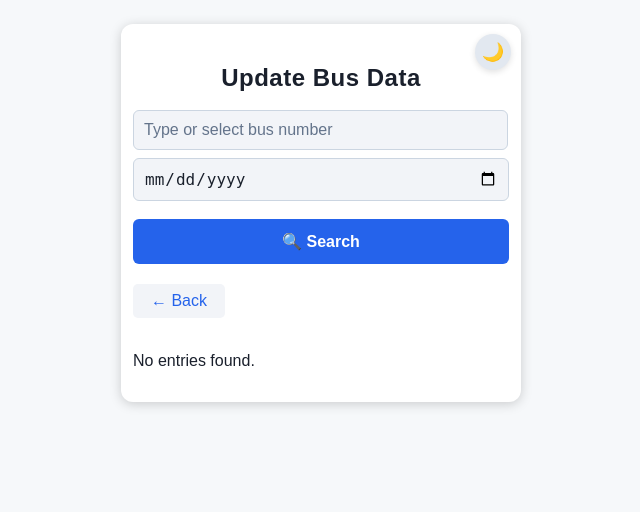
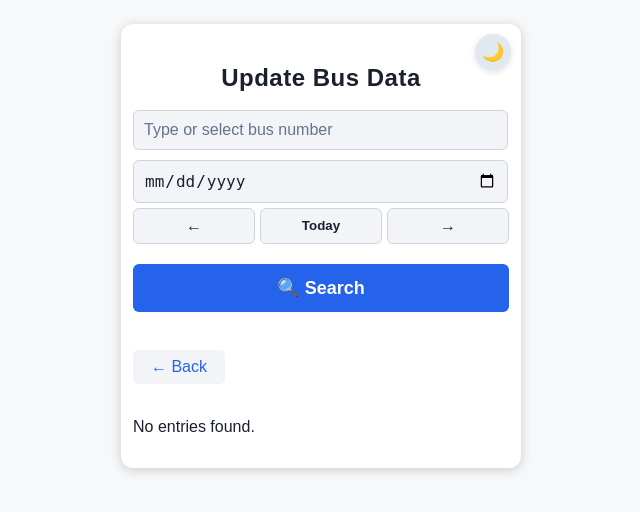
Before and after one commit to AADi2oo6/DTC_OdoKelomterNND, a Django app: template BusEntry/templates/update_list.html in a window 1280 px wide. Shown: the top 512 px of the page, without its empty margins (319-959 px from the left). Run offline with Django 5.2, Linux system fonts and the light colour scheme; the template is opened without the code that fills it, so the values that code supplies are empty.

Commit message:
in_time feald is addded and date preservation done

```diff
--- a/BusEntry/BusEntry/urls.py
+++ b/BusEntry/BusEntry/urls.py
@@ -27,7 +27,8 @@ urlpatterns = [
     path('login/', views.login_user, name='login_user'),
     path('register/', views.register_user, name='register_user'),
     path('EntryForm/',views.Entry,name = "entry"),
-    path('update-list/', views.update_list, name='update_list'),
+    path('update_list/', views.update_list, name='update_list'),
+    path('update_list/<str:date>/', views.update_list, name='update_list'),
     path('edit-entry/<int:entry_id>/', views.edit_entry, name='edit_entry'),
 
 ]
--- a/BusEntry/EntryData/admin.py
+++ b/BusEntry/EntryData/admin.py
@@ -10,6 +10,6 @@ class CustomUserAdmin(admin.ModelAdmin):
 
 @admin.register(Bus_Data)
 class BusDataAdmin(ExportMixin, admin.ModelAdmin):  # ✅ add ExportMixin
-    list_display = ("id",'date', 'shift', 'bus_no', 'out_kms', 'in_kms', 'diff', 'soc', 'soc_in', 'time_of_submission','user_name')
+    list_display = ("id",'date', 'shift', 'bus_no', 'out_kms', 'in_kms', 'diff', 'soc', 'soc_in', 'time_of_submission',"IN_Time",'user_name')
     search_fields = ('bus_no', 'shift',"user_name")
     list_filter = ('date', 'shift', 'bus_no',"user_name")
--- a/BusEntry/EntryData/models.py
+++ b/BusEntry/EntryData/models.py
@@ -20,6 +20,7 @@ class Bus_Data(models.Model):
     soc = models.CharField(max_length=20, null=True, blank=True)
     soc_in = models.CharField(max_length=20, null=True, blank=True, default="Not Provided")
     time_of_submission = models.TimeField()
+    IN_Time = models.TimeField(default="00:00:00")
     user_name= models.CharField(max_length=50 ,default="Admin")
 
     def __str__(self):
--- a/BusEntry/templates/update_list.html
+++ b/BusEntry/templates/update_list.html
@@ -225,7 +225,7 @@ html, body {
     <h2>Update Bus Data</h2>
 
     <!-- Search Form -->
-    <form method="GET" class="search-box" autocomplete="off">
+    <form method="GET" class="search-box" autocomplete="off" id="searchForm" style="display:flex; gap:10px; flex-wrap: wrap;">
       <div style="flex:1; min-width:120px; position:relative;">
         <input
           type="text"
@@ -243,12 +243,21 @@ html, body {
           {% endfor %}
         </ul>
       </div>
-      <input type="date" name="date" value="{{ selected_date }}" style="flex:1">
-      <button type="submit" style="flex:0.3">🔍 Search</button>
+
+      <div style="flex:1; min-width:180px; display:flex; flex-direction: column;">
+        <input type="date" name="date" id="dateInput" value="{{ selected_date }}" style="width:94%; padding:10px; border:1px solid var(--input-border); border-radius:6px; font-size:16px; color:var(--text-main); background:var(--input-bg); outline:none;">
+        <div style="display:flex; gap:5px; margin-top:5px;">
+          <a href="{% url 'update_list' prev_date %}{% if selected_bus %}?bus_no={{ selected_bus }}{% endif %}" class="date-btn" title="Previous Day">←</a>
+          <button type="button" id="resetDate" class="date-btn" title="Today">Today</button>
+          <a href="{% url 'update_list' next_date %}{% if selected_bus %}?bus_no={{ selected_bus }}{% endif %}" class="date-btn" title="Next Day">→</a>
+        </div>
+      </div>
+
+      <button type="submit" style="flex:0.3; min-width:80px; font-size:18px; cursor:pointer;">🔍 Search</button>
     </form>
 
-    <a href="{% url 'entry' %}" style="display:inline-block;margin-bottom:18px;background:var(--input-bg);color:var(--primary);padding:8px 18px;border-radius:5px;text-decoration:none;font-weight:500;transition:background 0.2s;">
-        ← Back
+    <a href="{% url 'entry' %}?date={{ selected_date }}" style="display:inline-block; margin:18px 0; background:var(--input-bg); color:var(--primary); padding:8px 18px; border-radius:5px; text-decoration:none; font-weight:500; transition:background 0.2s;">
+      ← Back
     </a>
 
     <!-- Entries as Cards -->
@@ -283,6 +292,31 @@ html, body {
     <p>No entries found.</p>
     {% endfor %}
   </div>
+
+  <style>
+    .date-btn {
+      flex: 1;
+      padding: 8px 0;
+      text-align: center;
+      background: var(--input-bg);
+      border: 1px solid var(--input-border);
+      border-radius: 6px;
+      cursor: pointer;
+      text-decoration: none;
+      color: var(--text-main);
+      font-weight: 600;
+      user-select: none;
+      transition: background 0.2s, color 0.2s;
+    }
+    .date-btn:hover {
+      background: var(--primary);
+      color: #fff;
+    }
+    form.search-box > div {
+      display: flex;
+      flex-direction: column;
+    }
+  </style>
 
   <!-- Theme toggle and dropdown filter JS -->
   <script>
@@ -344,7 +378,23 @@ html, body {
         themeToggleBtn.title = 'Switch to light theme';
       }
     });
+
+    // Reset date button functionality
+    document.getElementById('resetDate').addEventListener('click', function() {
+      const today = new Date();
+      const yyyy = today.getFullYear();
+      const mm = String(today.getMonth() + 1).padStart(2, '0');
+      const dd = String(today.getDate()).padStart(2, '0');
+      const todayStr = `${yyyy}-${mm}-${dd}`;
+
+      // Preserve bus_no param if selected
+      const urlParams = new URLSearchParams(window.location.search);
+      const busNo = urlParams.get('bus_no');
+      let url = `/update_list/${todayStr}/`;
+      if (busNo) {
+        url += `?bus_no=${encodeURIComponent(busNo)}`;
+      }
+      window.location.href = url;
+    });
   </script>
 </body>
-
-</html>
```
Also changed, not shown: BusEntry/EntryData/sheets_utils.py (+16 -14 lines), BusEntry/EntryData/views.py (+51 -12 lines), BusEntry/templates/EntryForm.html (+130 -32 lines), BusEntry/EntryData/migrations/0007_bus_data_in_time.py (added), BusEntry/EntryData/migrations/0008_alter_bus_data_in_time.py (added), BusEntry/db.sqlite3.
